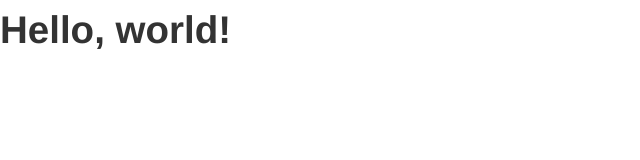
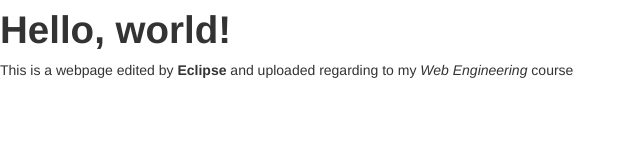
Before and after one commit to sayedur/webEngineering, a plain HTML site: page index.html in a window 1280 px wide. Shown: the whole page, without its empty margins (0-640 px from the left). Drawn offline with nearby package versions, Linux system fonts and the light colour scheme; files that its build step writes are made by us from their sources; files whose address does not match are found by name.

Commit message:
third commit

```diff
--- a/index.html
+++ b/index.html
@@ -8,6 +8,8 @@
     </head>
     <body>
     <h1>Hello, world!</h1>
+    <p>This is a webpage edited by <strong>Eclipse</strong> and uploaded regarding to my <i>Web Engineering</i>
+    course</p>
     <script src="http://code.jquery.com/jquery.js"></script>
     <script src="js/bootstrap.min.js"></script>
     </body>
```
Also changed, not shown: bootstrap/index.html (+1 -1 lines).
